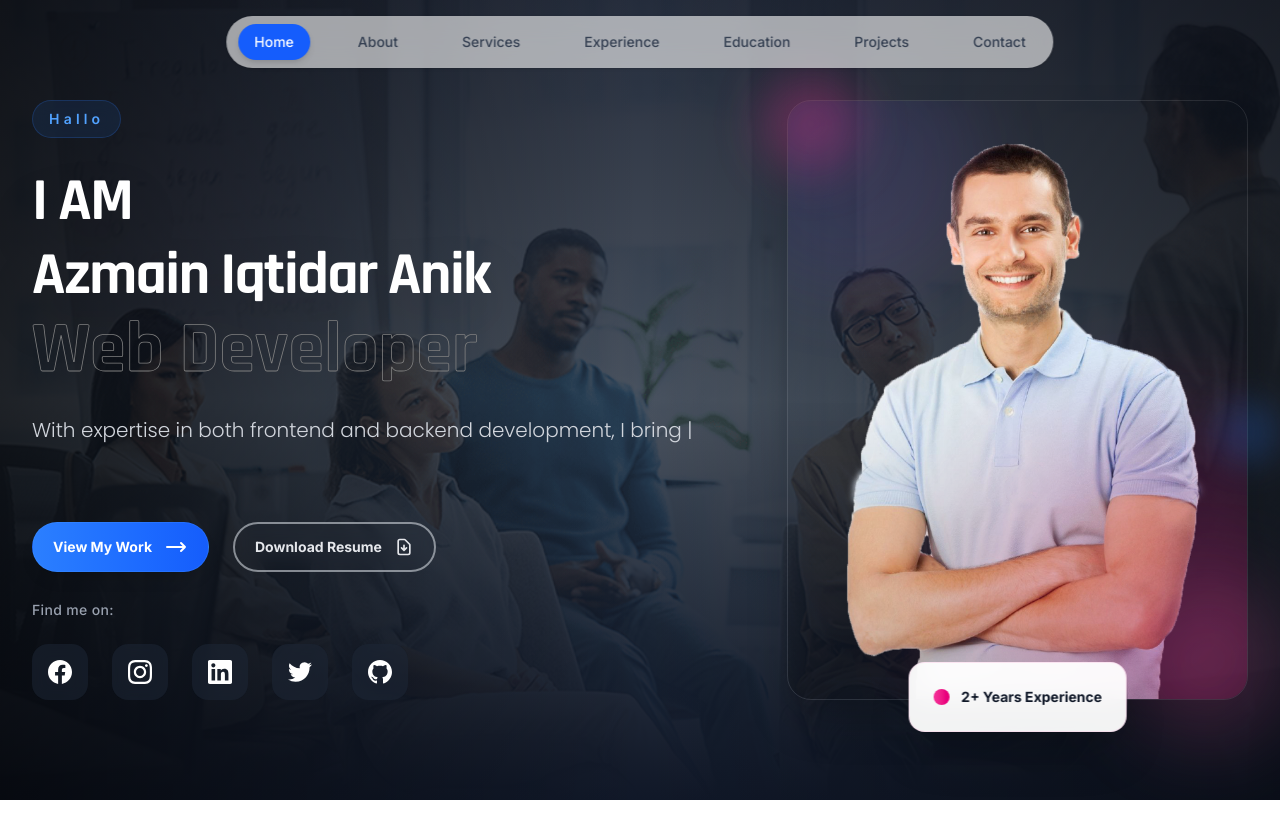
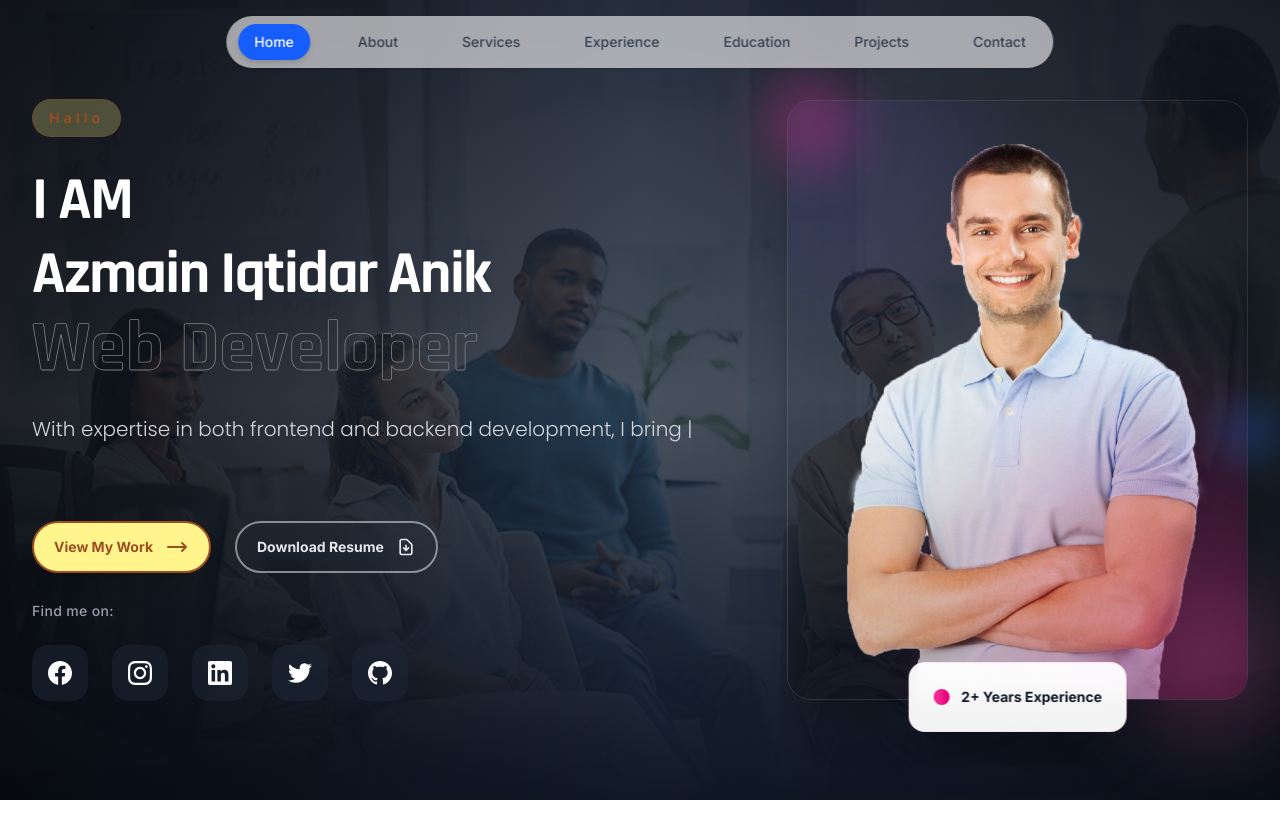
Before and after one commit to anik767/portfolio-next-js-static, a Next.js app: page / in a window 1280 px wide. Shown: the top 838 px of the page. Built offline with nearby package versions, Linux system fonts and the light colour scheme; a web font is replaced by a local one.

Commit message:
new ui color add

```diff
--- a/app/components/ScrollAnimations.tsx
+++ b/app/components/ScrollAnimations.tsx
@@ -440,7 +440,7 @@ const ScrollAnimations = () => {
 
         // CONTACT SECTION - Cards appear one by one
         slideFromBottom('#contact-header', '#contact');
-        rotateIn('#contact-content .contact-card', '#contact', 0.3); // Increased stagger
+        bounceIn('#contact-content .contact-card', '#contact', 0.3); // Increased stagger
 
         // FOOTER SECTION - Footer content slides up
         slideFromBottom('#footer .footer-content', '#footer', 0.2);
--- a/app/components/common/Badge.tsx
+++ b/app/components/common/Badge.tsx
@@ -24,15 +24,39 @@ const Badge = ({
   };
 
   const variantClasses = {
-    primary: "text-pink-400 bg-pink-500/10 border-pink-500/20",
-    secondary: "text-blue-400 bg-blue-500/10 border-blue-500/20",
-    success: "text-green-400 bg-green-500/10 border-green-500/20",
+    primary: "border-[#164c3b]/30",     // Fresh Green theme
+    secondary: "border-[#9c4e23]/30",   // Warm Sunset (Yellow) theme
+    success: "border-[#9c4e23]/30",     // Warm Sunset (Yellow) theme
     warning: "text-yellow-400 bg-yellow-500/10 border-yellow-500/20",
     info: "text-cyan-400 bg-cyan-500/10 border-cyan-500/20"
   };
 
+  // Get theme color style
+  const getThemeStyle = (variant: string) => {
+    switch(variant) {
+      case 'primary':
+        return {
+          backgroundColor: '#c4ffb240',
+          color: '#164c3b'
+        };
+      case 'secondary':
+      case 'success':
+        return {
+          backgroundColor: '#fff58c40',
+          color: '#9c4e23'
+        };
+      default:
+        return {};
+    }
+  };
+
+  const themeStyle = getThemeStyle(variant);
+
   return (
-    <span className={`${baseClasses} ${sizeClasses[size]} ${variantClasses[variant]} ${className}`}>
+    <span
+      className={`${baseClasses} ${sizeClasses[size]} ${variantClasses[variant]} ${className}`}
+      style={themeStyle}
+    >
       {children}
     </span>
   );
--- a/app/components/common/Button.tsx
+++ b/app/components/common/Button.tsx
@@ -6,7 +6,7 @@ interface ButtonProps {
   children: ReactNode;
   onClick?: () => void;
   scrollTo?: string;
-  variant?: 'primary' | 'secondary' | 'outline';
+  variant?: 'primary' | 'secondary' | 'outline' | 'success';
   size?: 'sm' | 'md' | 'lg';
   Align?: 'left' | 'center' | 'right';
   color?: 'blue' | 'white' | 'pink' | 'purple' | 'gray' | 'black' | 'green' | 'red' | 'yellow' | 'indigo' | 'cyan';
@@ -42,9 +42,36 @@ const Button = ({
   };
 
   const variantClasses = {
-    primary: "bg-linear-to-r from-pink-500 to-pink-600 hover:from-pink-600 hover:to-pink-700 text-white shadow-xl hover:shadow-pink-500/40 transform hover:scale-105 border border-pink-400/20",
-    secondary: "bg-linear-to-r from-blue-500 to-blue-600 hover:from-blue-600 hover:to-blue-700 text-white  shadow-lg hover:shadow-blue-500/40 transform hover:scale-105 border border-blue-400/20",
+    primary: "shadow-lg hover:shadow-xl transform hover:scale-105 border-2",    // Blue Sky theme
+    secondary: "shadow-lg hover:shadow-xl transform hover:scale-105 border-2",  // Warm Sunset (Yellow) theme
+    success: "shadow-lg hover:shadow-xl transform hover:scale-105 border-2",    // Fresh Green theme
     outline: "bg-transparent hover:bg-white/10 border-2"
+  };
+
+  // Get theme color style
+  const getThemeStyle = (variant: string) => {
+    switch(variant) {
+      case 'primary':
+        return {
+          backgroundColor: '#b9dcff',  // Blue Sky
+          color: '#070f36',
+          borderColor: '#8dc9f4'
+        };
+      case 'secondary':
+        return {
+          backgroundColor: '#fff58c',  // Warm Sunset (Yellow)
+          color: '#9c4e23',
+          borderColor: '#9c4e23'
+        };
+      case 'success':
+        return {
+          backgroundColor: '#c4ffb2',  // Fresh Green
+          color: '#164c3b',
+          borderColor: '#164c3b'
+        };
+      default:
+        return {};
+    }
   };
 
   // Tailwind-safe explicit color classes for outline variant
@@ -78,12 +105,15 @@ const Button = ({
     }
   };
 
+  const themeStyle = getThemeStyle(variant);
+
   return (
     <button
       type={type}
       onClick={handleClick}
       disabled={disabled}
       className={`${baseClasses} ${sizeClasses[size]} ${variantClasses[variant]} ${variant === 'outline' ? outlineColorClasses[color] : ''} ${AlignClasses[Align as keyof typeof AlignClasses]} ${disabledClasses} ${className}`}
+      style={themeStyle}
     >
       {children}
     </button>
--- a/app/components/common/Text.tsx
+++ b/app/components/common/Text.tsx
@@ -97,8 +97,8 @@ const Text = ({
   } as const;
 
   const gradientClasses = {
-    pink: 'bg-linear-to-r from-pink-400 via-pink-500 to-pink-600',
-    blue: 'bg-linear-to-r from-blue-400 via-blue-500 to-blue-600',
+    pink: '',     // Fresh Green theme - will use inline style
+    blue: '',     // Warm Sunset (Yellow) theme - will use inline style
     purple: 'bg-linear-to-r from-purple-400 via-purple-500 to-purple-600',
     green: 'bg-linear-to-r from-green-400 via-green-500 to-green-600',
     orange: 'bg-linear-to-r from-orange-400 via-orange-500 to-orange-600',
@@ -136,6 +136,23 @@ const Text = ({
 
   const baseClasses = "transition-colors duration-200";
 
+  // Get theme gradient style
+  const getThemeGradientStyle = () => {
+    if (gradient === 'pink') return {
+      background: 'linear-gradient(to right, #c4ffb2, #164c3b)',
+      WebkitBackgroundClip: 'text',
+      WebkitTextFillColor: 'transparent',
+      backgroundClip: 'text'
+    };
+    if (gradient === 'blue') return {
+      background: 'linear-gradient(to right, #fff58c, #9c4e23)',
+      WebkitBackgroundClip: 'text',
+      WebkitTextFillColor: 'transparent',
+      backgroundClip: 'text'
+    };
+    return {};
+  };
+
   // Determine if we should use gradient or solid color
   const isGradient = gradient && gradient !== 'custom';
   const gradientClass = isGradient ? gradientClasses[gradient as keyof typeof gradientClasses] : '';
@@ -146,8 +163,11 @@ const Text = ({
 
   const gradientClassName = isGradient ? `${directionClass} ${gradientClass} bg-clip-text text-transparent` : '';
 
+  const themeGradientStyle = getThemeGradientStyle();
+  const combinedStyle = { ...style, ...themeGradientStyle };
+
   return (
-    <Component id={id} className={`${finalClassName} ${gradientClassName}`} style={style}>
+    <Component id={id} className={`${finalClassName} ${gradientClassName}`} style={combinedStyle}>
       {children}
     </Component>
   );
--- /dev/null
+++ b/app/theme.config.ts
@@ -0,0 +1,25 @@
+export const themes = [
+  {
+    name: 'Blue Sky',
+    mainBg: "#b9dcff",
+    subBg: "#f2fbfe",
+    text: "#070f36",
+    title: "#8dc9f4"
+  },
+  {
+    name: 'Warm Sunset',
+    mainBg: "#fff58c",
+    subBg: "#fbf1ed",
+    text: "#9c4e23",
+    title: "#9c4e23"
+  },
+  {
+    name: 'Fresh Green',
+    mainBg: "#c4ffb2",
+    subBg: "#f1ffec",
+    text: "#164c3b",
+    title: "#164c3b"
+  }
+];
+
+export type Theme = typeof themes[0];
```
